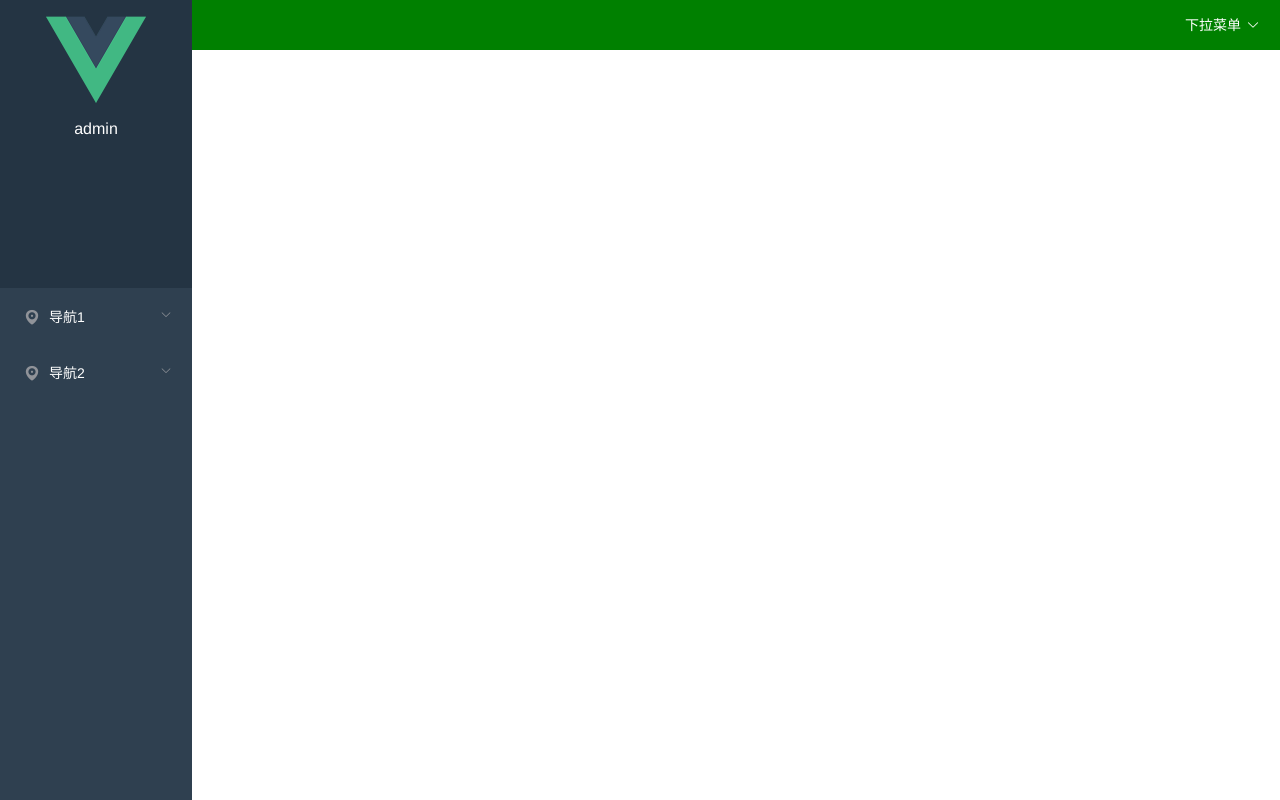
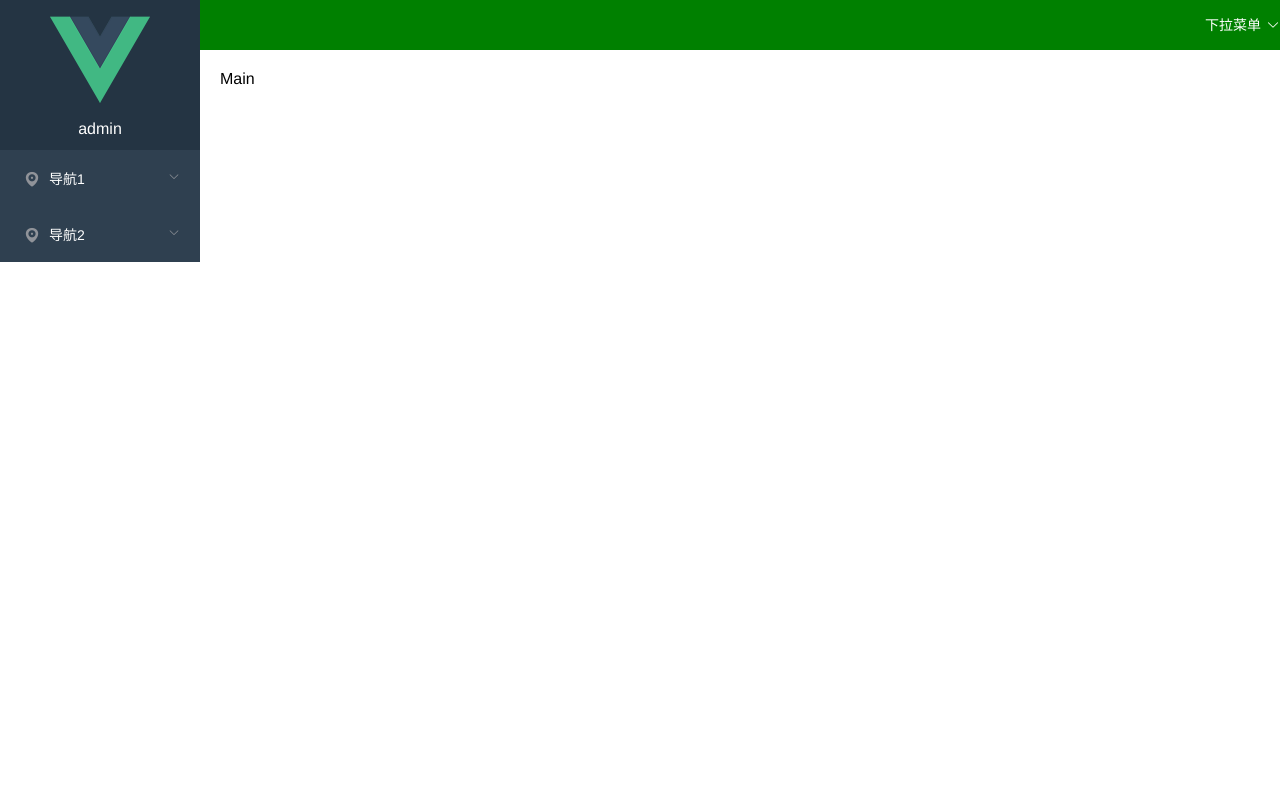
Before and after one commit to zhangqian00/vue2.x-manageSystem, a Vue app: page /#/home in a window 1280 px wide. Built offline with nearby package versions, Linux system fonts and the light colour scheme.

Commit message:
修改侧边栏

```diff
--- a/src/components/home/home.vue
+++ b/src/components/home/home.vue
@@ -1,9 +1,13 @@
 <template>
 	<div>
 		<el-container>
-		  <v-aside></v-aside>
+		  <el-aside width="200px">
+		  	<v-aside></v-aside>
+		  </el-aside>
 		  <el-container>
-		    <v-header></v-header>
+		  	<el-header style="height: 50px;">
+		    	<v-header></v-header>
+		    </el-header>
 		    <el-main>Main</el-main>
 		  </el-container>
 		</el-container>
@@ -21,5 +25,10 @@
 </script>
 
 <style scoped>
-
+	.el-header {
+		padding: 0;
+	}
+	.el-aside {
+		height: 100%;
+	}
 </style>
--- a/src/components/public/aside.vue
+++ b/src/components/public/aside.vue
@@ -1,6 +1,4 @@
 <template>
-	<div>
-		<el-aside width="15%">
 	<el-col>
 		<div class="asideTop">
 			<div class="userPic">
@@ -29,9 +27,6 @@
 	      </el-submenu>
 	    </el-menu>
 	  </el-col>
-			</el-row>
-		</el-aside>
-	</div>
 </template>
 
 <script>
@@ -53,14 +48,8 @@
 </script>
 
 <style scoped>
-	.el-aside {
-		height: 100%;
-		position: fixed;
-		top: 0;
-		left: 0;
-	}
 	.asideTop {
-		height: 36%;
+		height: 150px;
 		box-sizing: border-box;
 		overflow: hidden;
 	}
@@ -80,19 +69,13 @@
 		color: #fefefe;
 	}
 	.el-col {
-		width: 100%;
-		height: 100%;
 		background-color: #243443;
 	}
 	.el-menu {
-		height: 64%;
 		border-right: none;
 		background-color: #2F4050;
 	}
-	.el-menu .el-submenu:hover {
+	/*.el-menu .el-submenu:hover {
 		background-color: #2F4050;
-	}
-	.el-menu .el-menu:hover {
-		background-color: red;
-	}
+	}*/
 </style>
--- a/src/components/public/header.vue
+++ b/src/components/public/header.vue
@@ -1,6 +1,6 @@
 <template>
 	<div class="header">
-		<el-header style="height: 50px;">
+
 			<el-dropdown trigger="click">
 		      <span class="el-dropdown-link">
 		        下拉菜单<i class="el-icon-arrow-down el-icon--right"></i>
@@ -13,7 +13,7 @@
 		        <el-dropdown-item>蚵仔煎</el-dropdown-item>
 		      </el-dropdown-menu>
 		    </el-dropdown>
-		</el-header>
+
 	</div>
 </template>
 
@@ -29,10 +29,11 @@
 
 <style>
 .header {
-	width: 85%;
-	position: fixed;
+	width: 100%;
+	height: 100%;
+	/*position: fixed;
 	top: 0;
-	right: 0;
+	right: 0;*/
 	background-color: green;
 }
 .header .el-dropdown {
```
Lines whose indentation alone changed are shown as unchanged.
